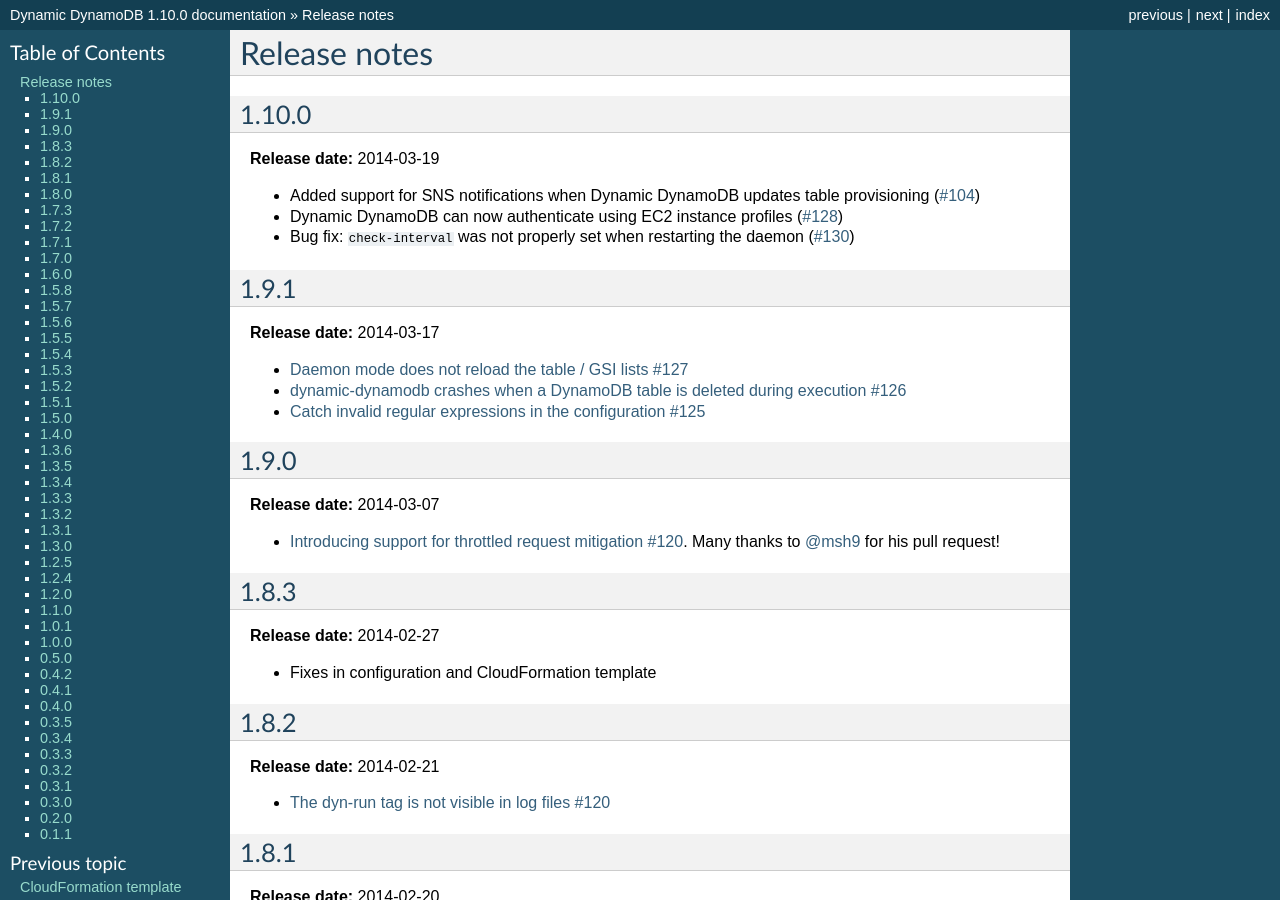
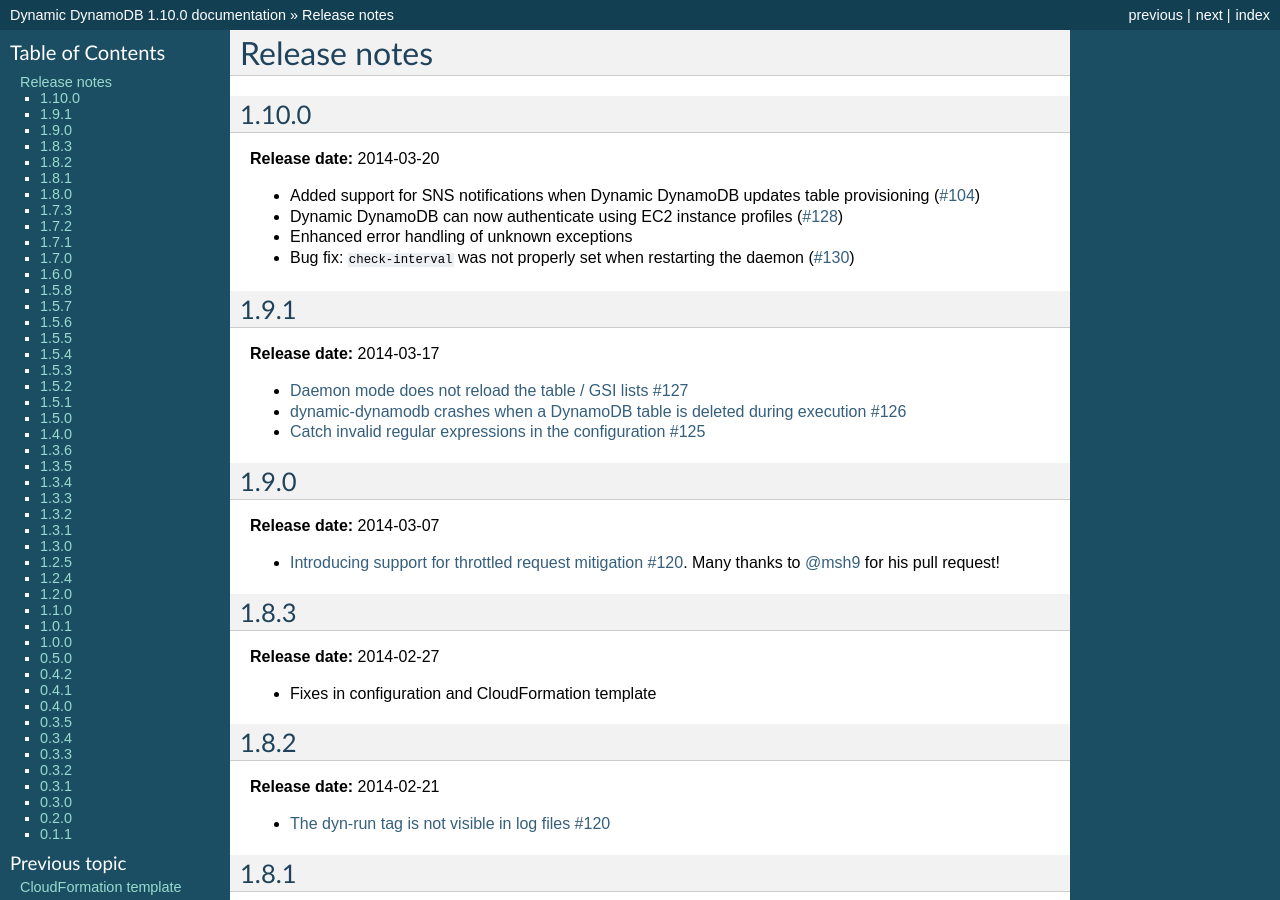
Before and after one commit to sebdah/dynamic-dynamodb, a Sphinx documentation site: the page built from docs/release_notes.rst, in a window 1280 px wide and 900 px high. Built offline with Sphinx 7.4.7, drawn with Linux system fonts in a browser that asks for light colours.

Commit message:
Updated release notes with a note about the new error handling

```diff
--- a/docs/release_notes.rst
+++ b/docs/release_notes.rst
@@ -4,10 +4,11 @@
 1.10.0
 ------
 
-**Release date:** 2014-03-19
+**Release date:** 2014-03-20
 
 - Added support for SNS notifications when Dynamic DynamoDB updates table provisioning (`#104 <https://github.com/sebdah/dynamic-dynamodb/issues/104>`__)
 - Dynamic DynamoDB can now authenticate using EC2 instance profiles (`#128 <https://github.com/sebdah/dynamic-dynamodb/issues/128>`__)
+- Enhanced error handling of unknown exceptions
 - Bug fix: ``check-interval`` was not properly set when restarting the daemon (`#130 <https://github.com/sebdah/dynamic-dynamodb/issues/130>`__)
 
 1.9.1
```
